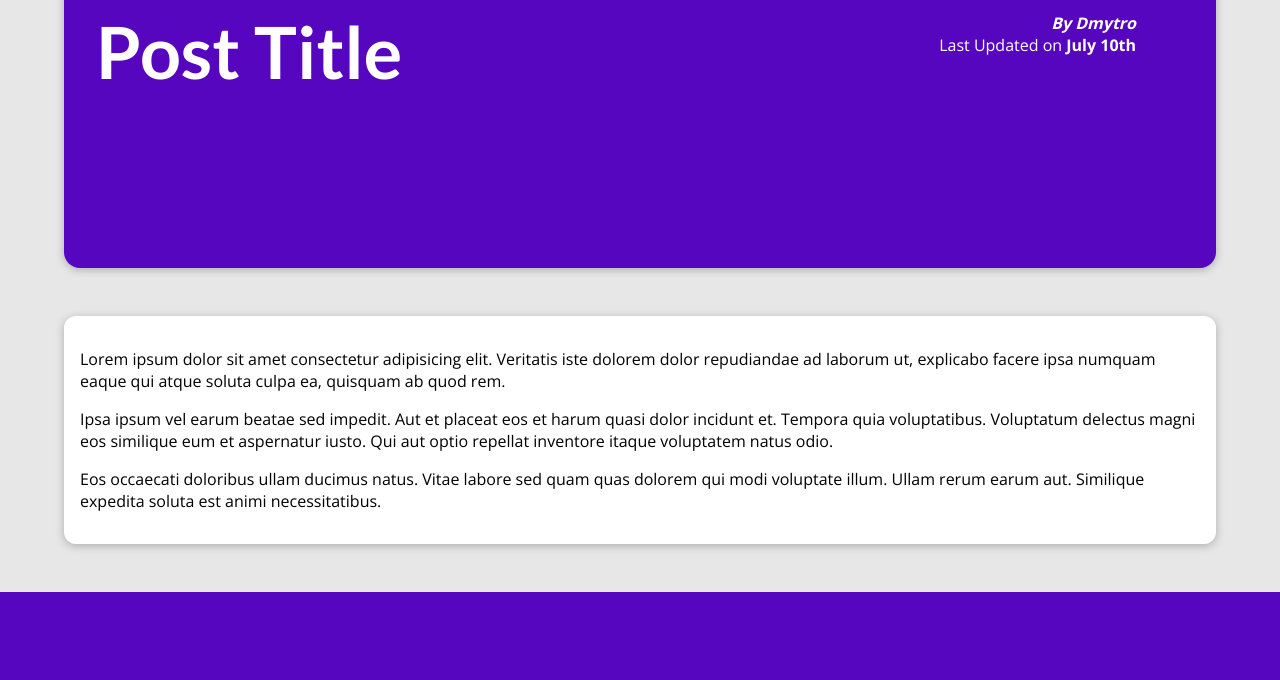
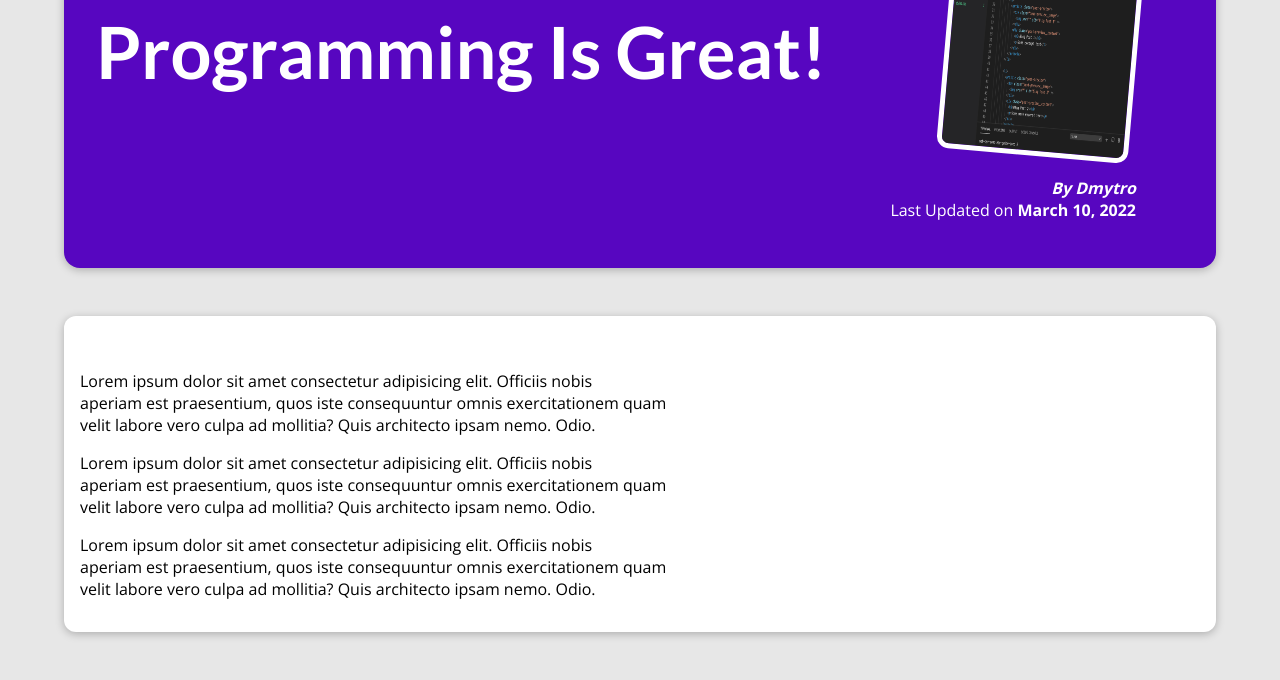
Before and after one commit to DmytroVoronkov/Simple-Blog, a Django app: page /posts/programming-is-fun in a window 1280 px wide. Shown: the part 212-892 px from the top of the page. Before the commit the page ends 804 px from the top, so only its background shows below. Run offline with Django 5.2, Linux system fonts and the light colour scheme.

Commit message:
+ insert data into page details template

```diff
--- a/blog/templates/blog/all-posts.html
+++ b/blog/templates/blog/all-posts.html
@@ -12,9 +12,9 @@
 <section id="all-posts">
     <h2>My Collected Posts</h2>
     <ul>
-        {% include 'blog/includes/post.html' %}
-        {% include 'blog/includes/post.html' %}
-        {% include 'blog/includes/post.html' %}
+        {% for post in posts %}
+            {% include 'blog/includes/post.html' %}
+        {% endfor %}
     </ul>
 </section>
 {% endblock content %}
--- a/blog/templates/blog/post-detail.html
+++ b/blog/templates/blog/post-detail.html
@@ -1,7 +1,7 @@
 {% extends 'layout.html' %}
 {% load static %}
 
-{% block title %} My Blog {% endblock title %}
+{% block title %} {{post.title}} {% endblock title %}
 
 {% block css_files %}
 <link rel="stylesheet" href="{% static 'blog/styles/post-detail.css' %}" />
@@ -9,18 +9,16 @@
 
 {% block content %}
 <section id="summary">
-  <h2>Post Title</h2>
+  <h2>{{post.title}}</h2>
   <article>
-    <img src="" alt="Post Title" />
-    <address>By Dmytro</address>
+    <img src="{% static 'blog/img/'|add:post.image %}" alt="{{post.title}}" />
+    <address>By {{post.author}}</address>
     <div>
-        Last Updated on <time>July 10th</time>
+        Last Updated on <time>{{post.date}}</time>
     </div>
   </article>
 </section>
 <main>
-    <p>Lorem ipsum dolor sit amet consectetur adipisicing elit. Veritatis iste dolorem dolor repudiandae ad laborum ut, explicabo facere ipsa numquam eaque qui atque soluta culpa ea, quisquam ab quod rem.</p>
-    <p>Ipsa ipsum vel earum beatae sed impedit. Aut et placeat eos et harum quasi dolor incidunt et. Tempora quia voluptatibus. Voluptatum delectus magni eos similique eum et aspernatur iusto. Qui aut optio repellat inventore itaque voluptatem natus odio.</p>
-    <p>Eos occaecati doloribus ullam ducimus natus. Vitae labore sed quam quas dolorem qui modi voluptate illum. Ullam rerum earum aut. Similique expedita soluta est animi necessitatibus.</p>
+    {{post.content|linebreaks}}
 </main>
 {% endblock content %}
--- a/blog/views.py
+++ b/blog/views.py
@@ -68,19 +68,22 @@
     },
 ]
 
+
 def get_date(post):
-    return post['date']
+    return post["date"]
+
 
 # Create your views here.
 def starting_page(request):
     sorted_posts = sorted(all_posts, key=get_date)
     latest_posts = sorted_posts[-3:]
-    return render(request, "blog/index.html", {'posts': latest_posts})
+    return render(request, "blog/index.html", {"posts": latest_posts})
 
 
 def posts(request):
-    return render(request, "blog/all-posts.html")
+    return render(request, "blog/all-posts.html", {"posts": all_posts})
 
 
 def post_detail(request, slug):
-    return render(request, "blog/post-detail.html")
+    post = next(post for post in all_posts if post["slug"] == slug)
+    return render(request, "blog/post-detail.html", {"post": post})
```
